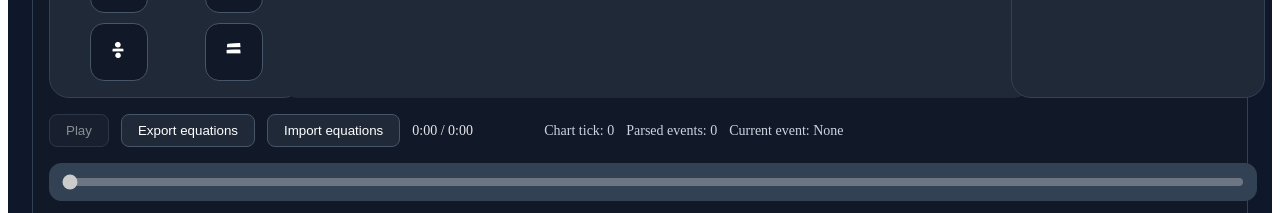
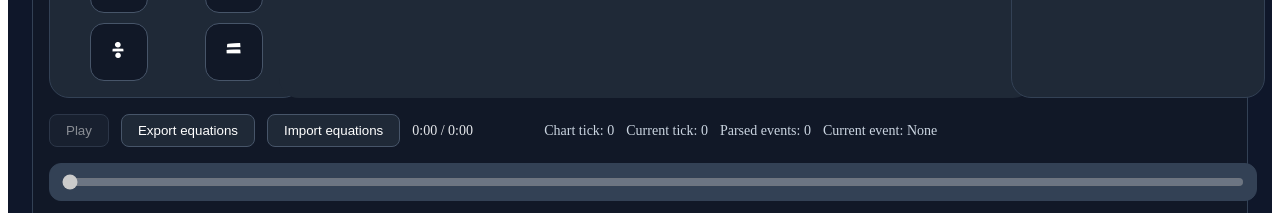
Before and after one commit to Thiiia/ultrarapidplatform, a Next.js app: page /editor in a window 1280 px wide. Shown: the part 1440-1653 px from the top of the page. Built offline with nearby package versions, Linux system fonts and the light colour scheme.

Commit message:
Fixing event creation/deletion

```diff
--- a/components/editor/BrowserTimelinePanel.tsx
+++ b/components/editor/BrowserTimelinePanel.tsx
@@ -174,6 +174,36 @@ function tickToSeconds(tick: number, resolution: number, bpmPoints: SyncBpmPoint
   return totalSeconds
 }
 
+function secondsToTick(seconds: number, resolution: number, bpmPoints: SyncBpmPoint[]) {
+  if (seconds <= 0) return 0
+
+  let elapsedSeconds = 0
+
+  for (let i = 0; i < bpmPoints.length; i++) {
+    const current = bpmPoints[i]
+    const next = bpmPoints[i + 1]
+    const segmentStartTick = current.tick
+    const segmentEndTick = next ? next.tick : Number.POSITIVE_INFINITY
+
+    const segmentTickSpan =
+      segmentEndTick === Number.POSITIVE_INFINITY ? Number.POSITIVE_INFINITY : segmentEndTick - segmentStartTick
+
+    const secondsPerBeat = 60 / current.bpm
+    const secondsPerTick = secondsPerBeat / resolution
+    const segmentDuration =
+      segmentTickSpan === Number.POSITIVE_INFINITY ? Number.POSITIVE_INFINITY : segmentTickSpan * secondsPerTick
+
+    if (elapsedSeconds + segmentDuration >= seconds) {
+      const remainingSeconds = seconds - elapsedSeconds
+      return Math.max(0, Math.round(segmentStartTick + remainingSeconds / secondsPerTick))
+    }
+
+    elapsedSeconds += segmentDuration
+  }
+
+  return 0
+}
+
 function parseTrackSection(chartText: string) {
   const preferredSections = [
     "ExpertSingle",
@@ -341,23 +371,6 @@ function buildSegmentGradient(segments: TimelineSegment[], duration: number) {
   }
 
   return `linear-gradient(to right, ${stops.join(", ")})`
-}
-
-function getCurrentEventIndex<T extends { seconds: number }>(events: T[], currentTime: number) {
-  if (!events.length) return -1
-
-  let closestIndex = 0
-  let closestDistance = Math.abs(events[0].seconds - currentTime)
-
-  for (let i = 1; i < events.length; i++) {
-    const distance = Math.abs(events[i].seconds - currentTime)
-    if (distance < closestDistance) {
-      closestDistance = distance
-      closestIndex = i
-    }
-  }
-
-  return closestIndex
 }
 
 function buildChartSignature(parsed: ParsedChartData) {
@@ -610,9 +623,11 @@ export function BrowserTimelinePanel({
   const [currentTime, setCurrentTime] = useState(0)
   const [isPlaying, setIsPlaying] = useState(false)
   const [draggedPaletteToken, setDraggedPaletteToken] = useState<DraggedEquationToken | null>(null)
+  const [statusMessage, setStatusMessage] = useState("")
 
   const parsed = useMemo(() => parseChartData(chartText), [chartText])
   const chartSignature = useMemo(() => buildChartSignature(parsed), [parsed])
+  const bpmPoints = useMemo(() => parseSyncTrack(chartText), [chartText])
 
   const [bindingsByEventId, setBindingsByEventId] = useState<Record<string, EventBinding>>({})
   const [pendingTick, setPendingTick] = useState(0)
@@ -731,20 +746,23 @@ export function BrowserTimelinePanel({
   const nearbyDrags = useMemo(() => getNearbyEvents(effectiveDrags, currentTime), [effectiveDrags, currentTime])
   const nearbySpins = useMemo(() => getNearbyEvents(effectiveSpins, currentTime), [effectiveSpins, currentTime])
 
-  const currentEventIndex = useMemo(
-    () => getCurrentEventIndex(effectiveEvents, currentTime),
-    [effectiveEvents, currentTime]
+  const currentTick = useMemo(
+    () => secondsToTick(currentTime, parsed.resolution, bpmPoints),
+    [currentTime, parsed.resolution, bpmPoints]
   )
 
-  const currentEvent = currentEventIndex >= 0 ? effectiveEvents[currentEventIndex] : null
+  const currentEvent = useMemo(() => {
+    return effectiveEvents.find((event) => event.tick === currentTick) ?? null
+  }, [effectiveEvents, currentTick])
+
   const currentBinding = currentEvent ? bindingsByEventId[currentEvent.id] : null
 
   const chartPosition = duration > 0 ? currentTime / duration : 0
   const estimatedChartTick = Math.round(chartPosition * parsed.maxTick)
 
   useEffect(() => {
-    setPendingTick(estimatedChartTick)
-  }, [estimatedChartTick])
+    setPendingTick(currentTick)
+  }, [currentTick])
 
   const handleJumpToEvent = (event: EffectiveEvent) => {
     const nextTime = event.seconds
@@ -753,6 +771,7 @@ export function BrowserTimelinePanel({
     setPendingLane(event.lane)
     setPendingType(event.type)
     setPendingLength(event.length > 0 ? event.length : 240)
+    setStatusMessage(`Selected ${event.label} at tick ${event.tick}.`)
 
     const audio = audioRef.current
     if (audio) {
@@ -785,24 +804,33 @@ export function BrowserTimelinePanel({
           },
       }))
 
+      setStatusMessage(`Added ${normalizedType} event at tick ${normalizedTick}, lane ${laneLabel(normalizedLane)}.`)
       onChartTextChange?.(nextChartText)
+    } else {
+      setStatusMessage("No event was added.")
     }
   }
 
   const handleRemoveEvent = () => {
-    const normalizedTick = Math.max(0, Math.floor(pendingTick))
-    const normalizedLane = Math.max(0, Math.floor(pendingLane))
-    const pendingId = buildPendingEventId(normalizedTick, normalizedLane)
-    const nextChartText = removeChartEvent(chartText, normalizedTick, normalizedLane)
+    const targetTick = currentEvent ? currentEvent.tick : Math.max(0, Math.floor(pendingTick))
+    const targetLane = currentEvent ? currentEvent.lane : Math.max(0, Math.floor(pendingLane))
+    const pendingId = buildPendingEventId(targetTick, targetLane)
+    const nextChartText = removeChartEvent(chartText, targetTick, targetLane)
 
     if (nextChartText !== chartText) {
       setBindingsByEventId((prev) => {
         const next = { ...prev }
         delete next[pendingId]
+        if (currentEvent) {
+          delete next[currentEvent.id]
+        }
         return next
       })
 
+      setStatusMessage(`Removed event at tick ${targetTick}, lane ${laneLabel(targetLane)}.`)
       onChartTextChange?.(nextChartText)
+    } else {
+      setStatusMessage("No event existed to remove at the selected tick and lane.")
     }
   }
 
@@ -831,8 +859,10 @@ export function BrowserTimelinePanel({
         ...prev,
         ...parsedFile.bindings,
       }))
+      setStatusMessage("Imported equation sidecar file.")
     } catch (error) {
       console.error("Failed to import equation bindings", error)
+      setStatusMessage("Failed to import equation sidecar file.")
     }
   }
 
@@ -1006,6 +1036,24 @@ export function BrowserTimelinePanel({
           Remove Event
         </button>
       </div>
+
+      {statusMessage ? (
+        <div
+          style={{
+            width: "100%",
+            maxWidth: "1440px",
+            margin: "0 auto",
+            borderRadius: "12px",
+            border: "1px solid #334155",
+            background: "#0f172a",
+            color: "#cbd5e1",
+            padding: "10px 12px",
+            fontSize: "13px",
+          }}
+        >
+          {statusMessage}
+        </div>
+      ) : null}
 
       <div
         style={{
@@ -1197,6 +1245,10 @@ export function BrowserTimelinePanel({
         </div>
 
         <div style={{ fontSize: "14px", color: "#cbd5e1" }}>
+          Current tick: {currentTick}
+        </div>
+
+        <div style={{ fontSize: "14px", color: "#cbd5e1" }}>
           Parsed events: {effectiveEvents.length}
         </div>
 
```
